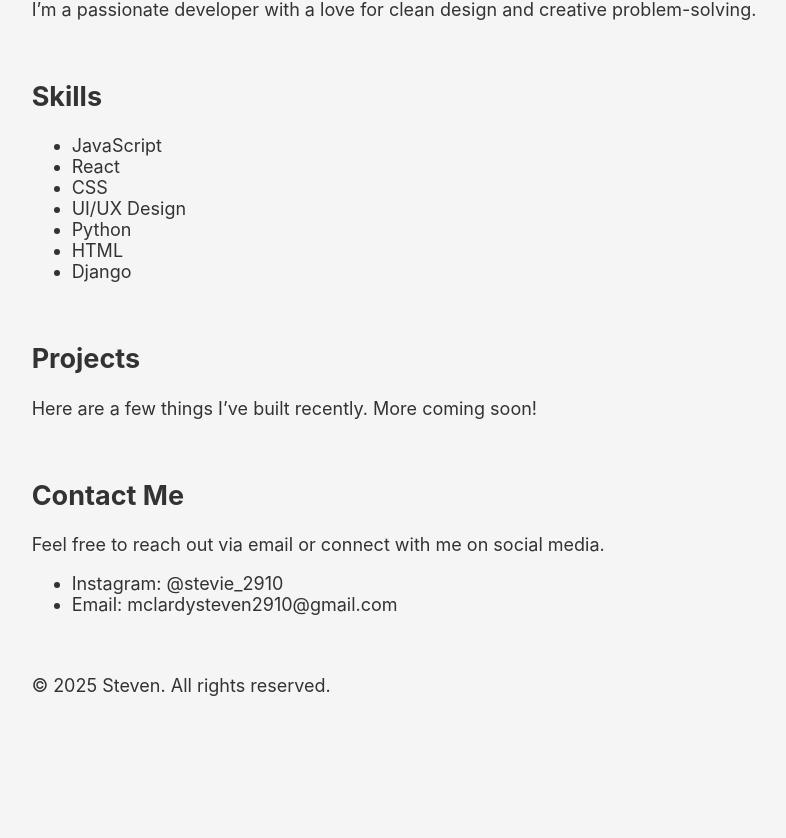
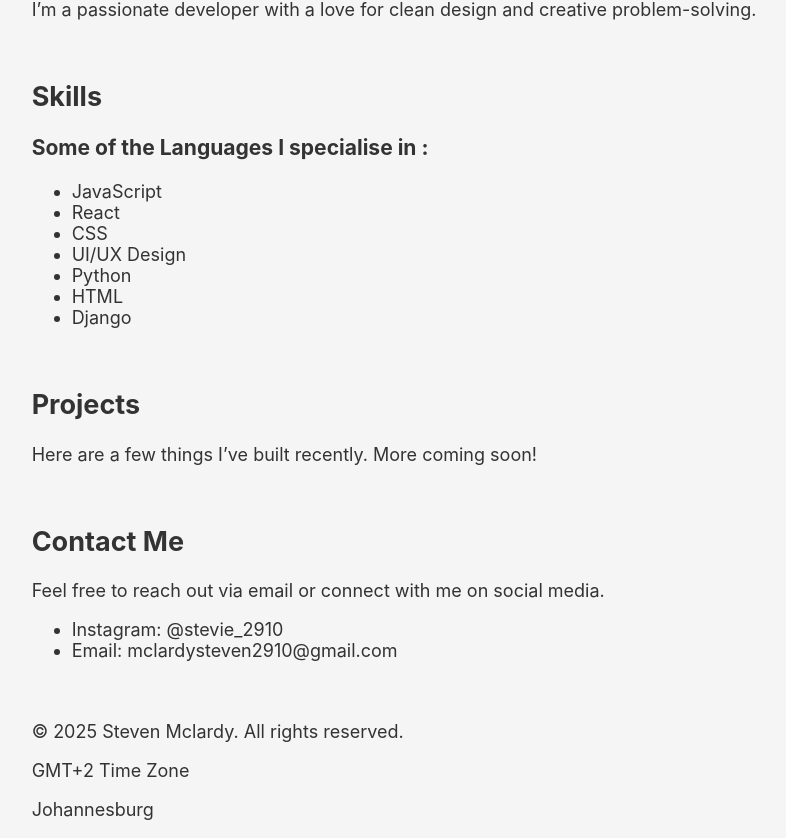
Before and after one commit to Steve-ster/my-portfolio, a Next.js app: page / in a window 1280 px wide. Shown: the part 491-1329 px from the top of the page, without its empty margins (246-1032 px from the left). Before the commit the page ends 1205 px from the top, so only its background shows below. Built offline with nearby package versions, Linux system fonts and the light colour scheme.

Commit message:
Footer change in home page

```diff
--- a/app/page.js
+++ b/app/page.js
@@ -37,6 +37,7 @@ export default function HomePage() {
 
         <section id="skills">
           <h2>Skills</h2>
+          <h3>Some of the Languages I specialise in :</h3>
           <ul>
             <li>JavaScript</li>
             <li>React</li>
@@ -64,7 +65,9 @@ export default function HomePage() {
       </main>
 
       <footer>
-        <p>© 2025 Steven. All rights reserved.</p>
+        <p>© 2025 Steven Mclardy. All rights reserved.</p>
+        <p>GMT+2 Time Zone</p>
+        <p>Johannesburg</p>
       </footer>
     </div>
   );
```
